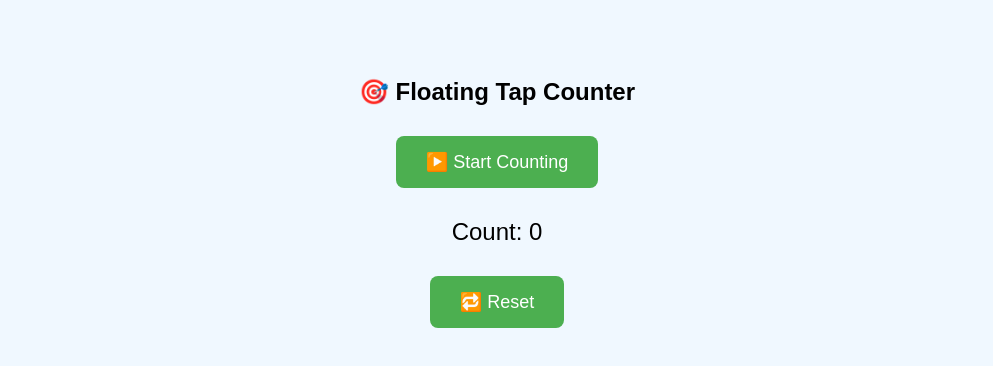
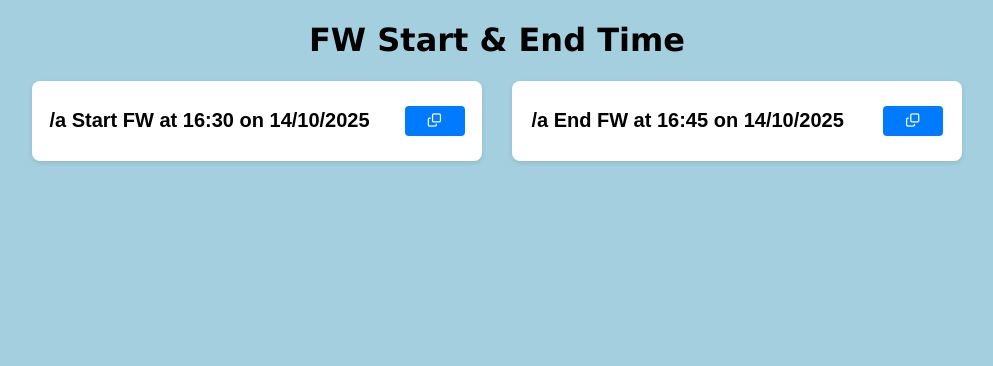
Before and after one commit to sofiahamed13/FW-Schedules, a plain HTML site: page index.html in a window 1280 px wide. Shown: the whole page, without its empty margins (143-1136 px from the left). Drawn offline with Linux system fonts and the light colour scheme.

Commit message:
Update index.html

```diff
--- a/index.html
+++ b/index.html
@@ -1,67 +1,130 @@
 <!DOCTYPE html>
-<html>
+<html lang="bn">
 <head>
   <meta charset="UTF-8">
   <meta name="viewport" content="width=device-width, initial-scale=1.0">
-    <title>Floating Tap Counter</title>
+  <title>Copy Text with Current Date</title>
+  <link rel="stylesheet" href="https://cdnjs.cloudflare.com/ajax/libs/font-awesome/7.0.1/css/all.min.css" crossorigin="anonymous" referrerpolicy="no-referrer" />
   <style>
-        body { font-family: Arial; text-align: center; padding: 50px; background: #f0f8ff; }
-        button { padding: 15px 30px; font-size: 18px; margin: 10px; border: none; border-radius: 8px; background: #4CAF50; color: white; cursor: pointer; }
-        button:hover { background: #45a049; }
-        #counter { font-size: 24px; margin: 20px; }
-        #floating-btn {
-            position: fixed; bottom: 30px; right: 30px; width: 60px; height: 60px; background: #ff5722;
-            color: white; border-radius: 50%; display: flex; align-items: center; justify-content: center;
-            font-weight: bold; box-shadow: 0 4px 8px rgba(0,0,0,0.3); z-index: 9999; display: none;
+    body {
+      background-color: #A4CFDF;
+    }
+    .container {
+      display: flex;
+      gap: 30px;
+      justify-content: center;
+      flex-wrap: wrap;
+      font-family: Arial, sans-serif;
+      height: 80px;
+    }
+    .text-box {
+      background: white;
+      border-radius: 8px;
+      box-shadow: 0 2px 5px rgba(0,0,0,0.1);
+      display: flex;
+      justify-content: space-around;
+      align-items: center;
+      width: 450px;
+    }
+    button {
+      width: 60px;
+      height: 30px;
+      background-color: #007bff;
+      color: white;
+      border: none;
+      border-radius: 4px;
+      cursor: pointer;
+    }
+    button:hover {
+      background-color: #0056b3;
+    }
+    p {
+      font-weight: bolder;
+      font-size: 20px;
+      font-family: Arial, sans-serif;
+    }
+    h1 {
+      font-family: Verdana, Geneva, Tahoma, sans-serif;
+      font-weight: bolder;
+      text-align: center;
     }
   </style>
 </head>
 <body>
-    <h2>🎯 Floating Tap Counter</h2>
-    <button id="startBtn">▶️ Start Counting</button>
-    <div id="counter">Count: 0</div>
-    <button onclick="resetCounter()">🔁 Reset</button>
-    <div id="floating-btn">+</div>
+
+  <h1>FW Start & End Time</h1>
+
+  <div class="container">
+    <div class="text-box">
+      <p id="startText"></p>
+      <button onclick="copyToClipboard('startText', this)"><i class="fa-regular fa-clone"></i></button>
+    </div>
+
+    <div class="text-box">
+      <p id="endText"></p>
+      <button onclick="copyToClipboard('endText', this)"><i class="fa-regular fa-clone"></i></button>
+    </div>
+  </div>
 
   <script>
-        let count = 0;
-        const counterDiv = document.getElementById('counter');
-        const floatingBtn = document.getElementById('floating-btn');
-        const startBtn = document.getElementById('startBtn');
+    // 🕒 Function to get Indian Standard Time (IST)
+    function getIndianTime() {
+      const now = new Date();
+      const utc = now.getTime() + now.getTimezoneOffset() * 60000;
+      const ist = new Date(utc + (5.5 * 60 * 60 * 1000));
+      return ist;
+    }
 
-        startBtn.addEventListener('click', () => {
-            if (window.Android && window.Android.requestOverlayPermission) {
-                window.Android.requestOverlayPermission();
-                floatingBtn.style.display = 'flex';
-                startBtn.disabled = true;
-                startBtn.innerText = "✅ Running...";
-            } else {
-                alert("⚠️ Please install as APK and grant 'Draw Over Other Apps' permission.");
+    // 📅 Function to get current date in DD/MM/YYYY format
+    function getCurrentDate() {
+      const now = getIndianTime();
+      const day = String(now.getDate()).padStart(2, '0');
+      const month = String(now.getMonth() + 1).padStart(2, '0');
+      const year = now.getFullYear();
+      return `${day}/${month}/${year}`;
     }
+
+    // 🕓 Determine time slot and return correct FW time
+    function getFWTime() {
+      const now = getIndianTime();
+      const hour = now.getHours();
+      const minute = now.getMinutes();
+
+      // Default time (11:30 PM – 3:29 PM)
+      let startTime = "12:30";
+      let endTime = "12:45";
+
+      if (hour === 15 && minute >= 30 || (hour === 16 && minute < 30)) { startTime = "13:30"; endTime = "13:45"; }
+      else if (hour === 16 && minute >= 30 || (hour === 17 && minute < 30)) { startTime = "14:30"; endTime = "14:45"; }
+      else if (hour === 17 && minute >= 30 || (hour === 18 && minute < 30)) { startTime = "15:30"; endTime = "15:45"; }
+      else if (hour === 18 && minute >= 30 || (hour === 19 && minute < 30)) { startTime = "16:30"; endTime = "16:45"; }
+      else if (hour === 19 && minute >= 30 || (hour === 20 && minute < 30)) { startTime = "17:30"; endTime = "17:45"; }
+      else if (hour === 20 && minute >= 30 || (hour === 21 && minute < 30)) { startTime = "18:30"; endTime = "18:45"; }
+      else if (hour === 21 && minute >= 30 || (hour === 22 && minute < 30)) { startTime = "19:30"; endTime = "19:45"; }
+      else if (hour === 22 && minute >= 30 || (hour === 23 && minute < 30)) { startTime = "20:30"; endTime = "20:45"; }
+      else if (hour === 23 && minute >= 30) { startTime = "12:30"; endTime = "12:45"; }
+
+      return { startTime, endTime };
+    }
+
+    // ⚙️ Update texts on page load
+    document.addEventListener('DOMContentLoaded', function() {
+      const currentDate = getCurrentDate();
+      const { startTime, endTime } = getFWTime();
+
+      document.getElementById('startText').textContent = `/a Start FW at ${startTime} on ${currentDate}`;
+      document.getElementById('endText').textContent = `/a End FW at ${endTime} on ${currentDate}`;
     });
 
-        floatingBtn.addEventListener('click', () => {
-            count++;
-            counterDiv.innerText = "Count: " + count;
-            if (window.Android && window.Android.showToast) {
-                window.Android.showToast("Tap #" + count);
+    // 📋 Copy function
+    function copyToClipboard(elementId, button) {
+      const text = document.getElementById(elementId).textContent;
+      navigator.clipboard.writeText(text).then(() => {
+        button.innerHTML = "✔️";
+        setTimeout(() => button.innerHTML = '<i class="fa-regular fa-clone"></i>', 1500);
+      }).catch(err => alert("Copy failed: " + err));
     }
-        });
+  </script>
 
-        function resetCounter() {
-            count = 0;
-            counterDiv.innerText = "Count: 0";
-        }
-
-        // Save & Load from localStorage
-        window.onload = () => {
-            const saved = localStorage.getItem('tapCount');
-            if (saved) {
-                count = parseInt(saved);
-                counterDiv.innerText = "Count: " + count;
-            }
-        };
-        floatingBtn.addEventListener('click', () => localStorage.setItem('tapCount', count));
-    </script>
 </body>
 </html>
```
Lines whose indentation alone changed are shown as unchanged.
